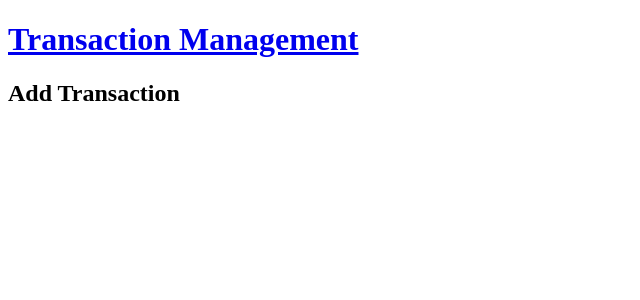
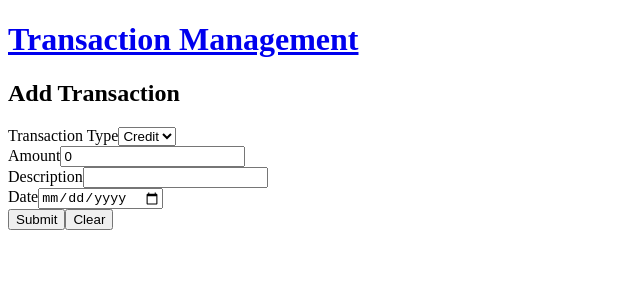
Before and after one commit to mike-appwrk/transaction-management, a React (Create React App) app in the folder client/: page /create in a window 1280 px wide. Shown: the top 300 px of the page, without its empty margins (0-640 px from the left). Built offline with nearby package versions, Linux system fonts and the light colour scheme.

Commit message:
enable transaction creation from frontend

```diff
--- a/client/src/api/index.js
+++ b/client/src/api/index.js
@@ -2,3 +2,11 @@ const url = "http://localhost:7777/api";
 
 
 export const getTransactions = () => fetch(url).then(res => res.json()).catch(console.log);
+
+export const createTransaction = (transaction) => fetch(`${url}/create`, {
+  method: 'POST',
+  headers: {
+    'Content-Type': 'application/json',
+  },
+  body: JSON.stringify(transaction),
+});
--- a/client/src/components/Form.js
+++ b/client/src/components/Form.js
@@ -1,8 +1,81 @@
+import { useState } from "react";
+import { createTransaction } from "../api";
+import { useNavigate } from "react-router-dom";
+
 function Form () {
+
+  const [transaction, setTransaction] = useState({
+    description: '',
+    amount: 0,
+    type: 'credit',
+    date: ''
+  });
+
+  const navigate = useNavigate();
+
+  function handleFormSubmit(e) {
+    e.preventDefault();
+
+    async function postTransaction() {
+      try {
+        const transactionRes = await createTransaction(transaction);
+        console.log({ transactionRes })
+        return navigate("/");
+      } catch (error) {
+        console.log({message: error.message});
+      }
+    }
+
+    postTransaction();
+
+  }
+
+  function handleChange(e) {
+    setTransaction({
+      ...transaction,
+      [e.target.name]: e.target.value
+    })
+  }
+
+  function handleClear() {
+    setTransaction({
+      description: '',
+      amount: 0,
+      type: 'credit',
+      date: ''
+    });
+  }
+
   return (
     <div>
-      <form>
+      <form onSubmit={handleFormSubmit}>
 
+        <div className="form-group">
+          <label htmlFor="type">Transaction Type</label>
+          <select id="type" name="type" value={transaction.type} onChange={handleChange}>
+            <option value="credit">Credit</option>
+            <option value="debit">Debit</option>
+          </select>
+        </div>
+
+        <div className="form-group">
+          <label htmlFor="amount">Amount</label>
+          <input type="number" id="amount" name="amount" value={transaction.amount} onChange={handleChange}/>
+        </div>
+
+        <div className="form-group">
+          <label htmlFor="description">Description</label>
+          <input type="text" id="description" name="description" value={transaction.description} onChange={handleChange}/>
+        </div>
+
+        <div className="form-group">
+          <label htmlFor="date">Date</label>
+          <input type="date" id="date" name="date" value={transaction.date} onChange={handleChange}/>
+        </div>
+
+        <button type="submit">Submit</button>
+
+        <button type="button" onClick={handleClear}>Clear</button>
       </form>
     </div>
   )
```
